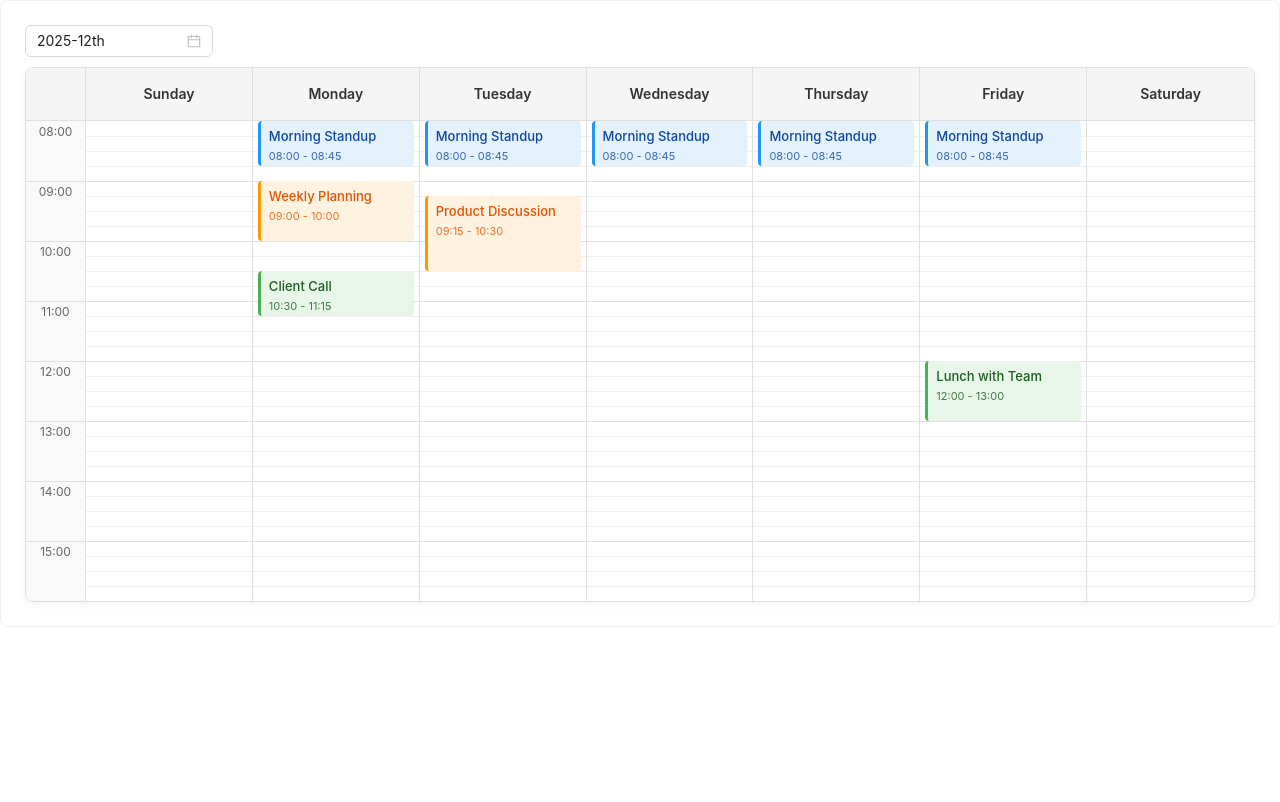
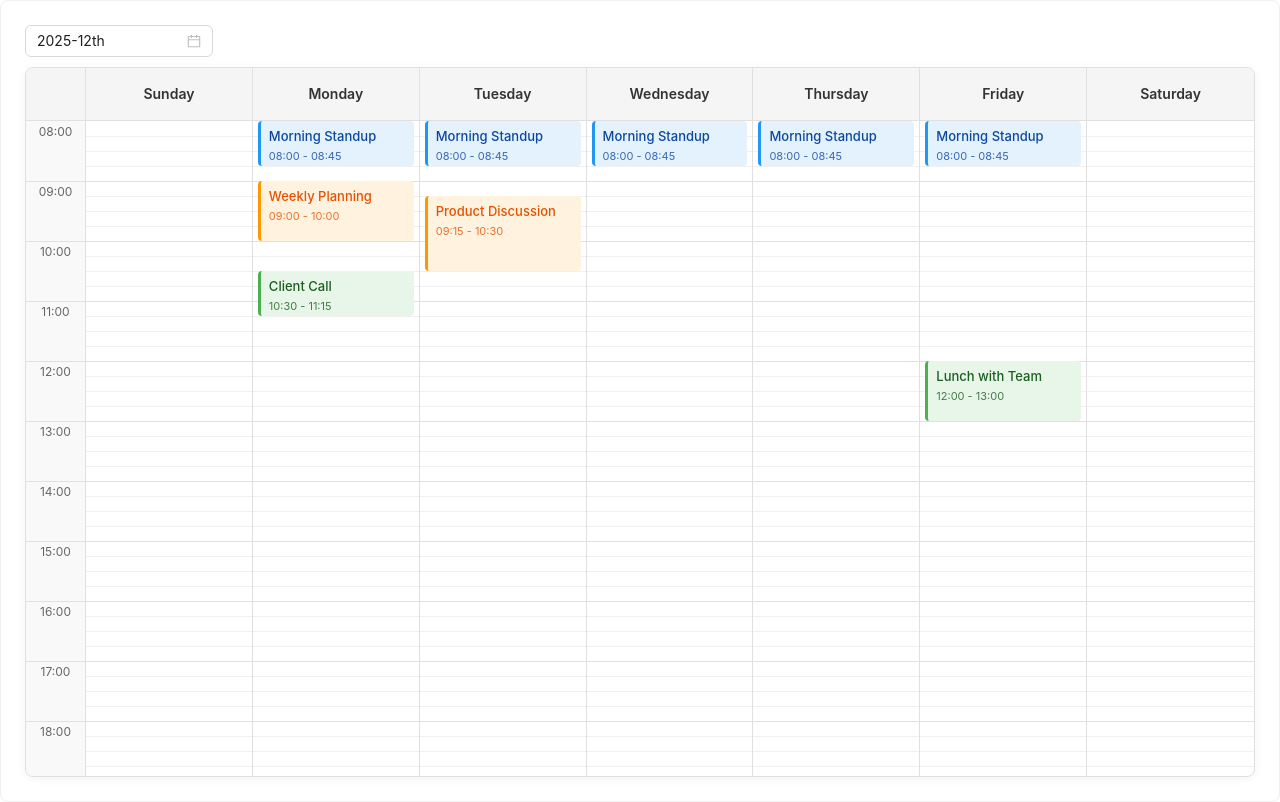
Before and after one commit to vinctustech/week-calendar, a React (Vite) app: page / in a window 1280 px wide. Built offline with nearby package versions, Linux system fonts and the light colour scheme.

Commit message:
add a 'height' prop and vertical scrolling for the calendar body

```diff
--- a/src/App.tsx
+++ b/src/App.tsx
@@ -10,8 +10,8 @@ const App: FC = () => {
   return (
     <Card>
       <DatePicker picker="week" value={value} onChange={setValue} style={{ marginBottom: 10 }} />
-      <div>
-        <WeekCalendar startHour={8} endHour={16} events={events} />
+      <div style={{ height: 'calc(100vh - 90px)' }}>
+        <WeekCalendar startHour={8} endHour={23} events={events} />
       </div>
     </Card>
   )
--- a/src/WeekCalendar/index.tsx
+++ b/src/WeekCalendar/index.tsx
@@ -7,6 +7,7 @@ interface WeekCalendarProps {
   endHour: number // Integer hour (24-hour format)
   events: CalendarEvent[]
   firstDayOfWeek?: 0 | 1 // 0 for Sunday, 1 for Monday
+  height?: string | number
 }
 
 export interface CalendarEvent {
@@ -23,6 +24,7 @@ export const WeekCalendar: FC<WeekCalendarProps> = ({
   endHour,
   events,
   firstDayOfWeek = 0,
+  height = '100%',
 }) => {
   // Calculate total minutes and slots
   // const totalMinutes = (endHour - startHour) * 60 + (endMinute - startMinute)
@@ -120,7 +122,7 @@ export const WeekCalendar: FC<WeekCalendarProps> = ({
   }
 
   return (
-    <div className="week-calendar">
+    <div className="week-calendar" style={{ height: height }}>
       {/* Day headers */}
       <div className="day-headers">
         <div className="day-header"></div> {/* Empty cell for time labels */}
--- a/src/WeekCalendar/styles.scss
+++ b/src/WeekCalendar/styles.scss
@@ -45,6 +45,7 @@ $box-shadow: 0 2px 10px rgba(0, 0, 0, 0.05);
     display: grid;
     grid-template-columns: $time-column-width 1fr 1fr 1fr 1fr 1fr 1fr 1fr;
     border-top: 1px solid $border-color;
+    overflow-y: auto;
 
     .time-labels {
       grid-column: 1;
```
